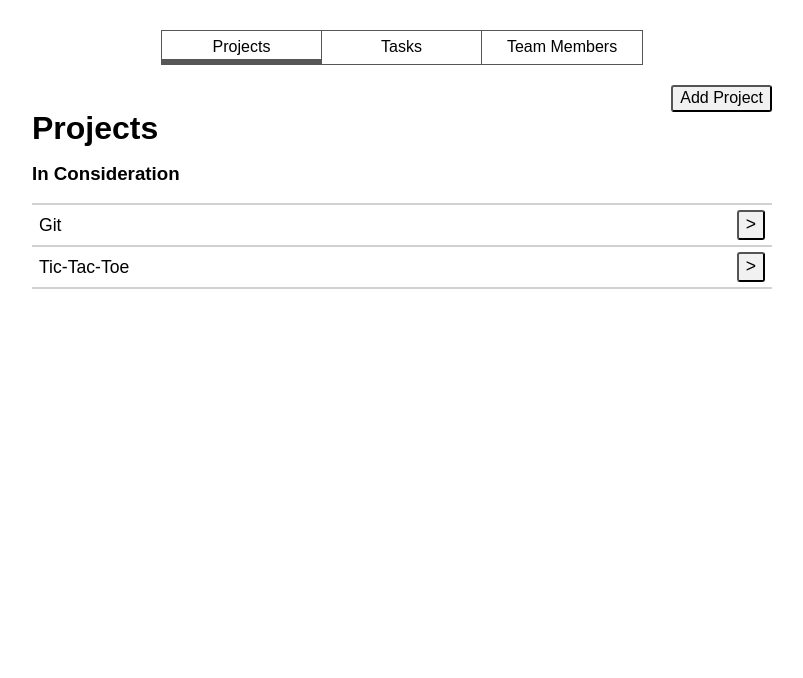
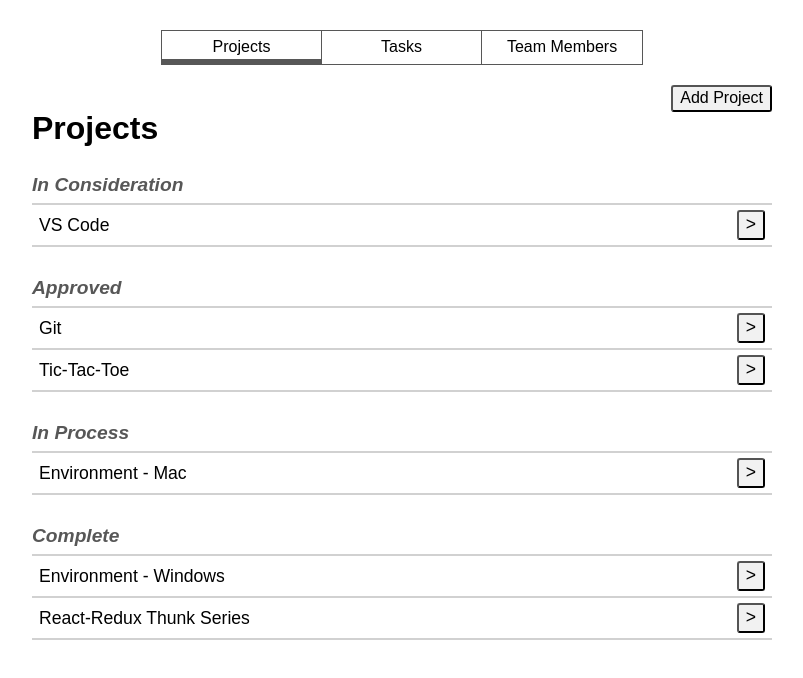
Before and after one commit to daniellequevedo/project-manager, a React (Create React App) app: page /projects in a window 1280 px wide. Shown: the top 678 px of the page, without its empty margins (238-1041 px from the left). Built offline with nearby package versions, Linux system fonts and the light colour scheme.

Commit message:
sorted projects page by status

```diff
--- a/src/App.css
+++ b/src/App.css
@@ -137,6 +137,13 @@
 
 .summaries-list.sidebar-expanded {
   width: calc(100% - 300px - 15px);
+}
+
+.projects .status {
+  font-style: italic;
+  color: #575757;
+  font-size: 1.2em;
+  margin: 30px 0 7px;
 }
 
 
@@ -354,7 +361,7 @@
   padding: 5px 7px;
 }
 
-.item-detail-value.status {
+.status {
   text-transform: capitalize;
 }
 
--- a/src/containers/ProjectsPage.js
+++ b/src/containers/ProjectsPage.js
@@ -68,9 +68,12 @@
                     <div className="table-headers">
                         <h1>Projects</h1>
                     </div>
-                    <h3>In Consideration</h3>
+                    {statuses.map( (status) => {
+                        return (
+                            <React.Fragment>
+                            <h3 className="status">{status.replace(/-/g,' ')}</h3>
                             <ul className="list">
-                        {this.getProjectsByStatus("approved").map( (project) => {
+                                {this.getProjectsByStatus(status).map( (project) => {
                                     return <ProjectSummary
                                         key={project.project_id}
                                         project={project}
@@ -81,8 +84,12 @@
                                             : null
                                         }
                                     />
+
                                 })}
                             </ul>
+                            </React.Fragment>
+                        )
+                    })}
                 </div>
 
                 {console.log("ProjectsPage.js: selectedProject: ", this.state.selectedProject)}
```
Lines whose indentation alone changed are shown as unchanged.
